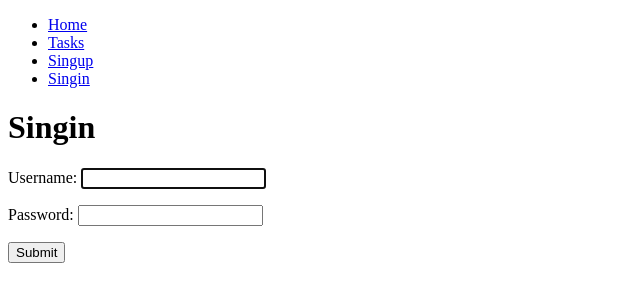
After one commit to GioSosaGacia/django_user, a Django app: page /singin/ in a window 1280 px wide. The commit adds this page. Shown: the top 302 px of the page, without its empty margins (0-640 px from the left). Run offline with Django 5.2, Linux system fonts and the light colour scheme.

Commit message:
Login/singin usando AuthenticatioForm and authenticate

```diff
--- a/djangocrud/urls.py
+++ b/djangocrud/urls.py
@@ -23,4 +23,6 @@ urlpatterns = [
     path('', views.home, name='home'),
     path('singup/', views.singup, name='singup'),
     path('tasks/', views.tasks, name='tasks'),
+    path('logout/', views.singout, name='logout'),
+    path('singin/', views.singin, name='singin'),
 ]
--- a/tasks/templates/base.html
+++ b/tasks/templates/base.html
@@ -23,6 +23,9 @@
                 <li>
                     <a href='/singup'>Singup</a>
                 </li>
+                <li>
+                    <a href='/singin'>Singin</a>
+                </li>
             {% endif %}
         </ul>
     </nav>
--- /dev/null
+++ b/tasks/templates/singin.html
@@ -0,0 +1,19 @@
+
+{% extends "base.html" %}
+
+{% block content  %}
+<h1>Singin</h1>
+{{error}}
+
+<form method="POST" action="/singin/">
+    {% csrf_token %}
+
+    {{form.as_p}}
+
+    <!-- form fields go here -->
+    <button type="submit">
+        Submit
+    </button>
+</form>
+
+{% endblock  %}
--- a/tasks/views.py
+++ b/tasks/views.py
@@ -4,12 +4,12 @@ from django.http import HttpResponse
 from django.shortcuts import render, redirect
 
 # django por defecto ya contiene un formularario para la autenticaion de usarios y para utilizarlo debemos de importar la siguiente clase ->UserCreationForm
-from django.contrib.auth.forms import UserCreationForm
+from django.contrib.auth.forms import UserCreationForm, AuthenticationForm
 # Para crear usuarios importa la clase User
 from django.contrib.auth.models import User
-#permite crear una cookie que indica que se ha iniciado sesión, nota: no valida que los datos sean correctos
-from django.contrib.auth import login
-#tambien podemos usar errores especificos como integrity error
+# permite crear una cookie que indica que se ha iniciado sesión, nota: no valida que los datos sean correctos, logout permite cerrar sesión
+from django.contrib.auth import login, logout, authenticate
+# tambien podemos usar errores especificos como integrity error
 from django.db import IntegrityError
 
 
@@ -32,14 +32,14 @@ def singup(request):
             try:
                 # register user
                 user = User.objects.create_user(
-                username=request.POST['username'], password=request.POST['password1'])
+                    username=request.POST['username'], password=request.POST['password1'])
                 user.save()
-                #return HttpResponse('User created successfuly')
-                #indica que el usuario esta conectado en tasks y lo podemos ver en modo desarrollo apartado aplicación y en cookies, se abre un sessionid
+                # return HttpResponse('User created successfuly')
+                # indica que el usuario esta conectado en tasks y lo podemos ver en modo desarrollo apartado aplicación y en cookies, se abre un sessionid
                 login(request, user)
-                #al agregar un usuario y guardarlo nos redirecciona a tasks, al ejecutar return se finaliza cualquier funcion o seccion de codigo..
+                # al agregar un usuario y guardarlo nos redirecciona a tasks, al ejecutar return se finaliza cualquier funcion o seccion de codigo..
                 return redirect('tasks')
-            except IntegrityError: #-> podemos considerar exepciones a errores en especifico
+            except IntegrityError:  # -> podemos considerar exepciones a errores en especifico
                 return render(request, 'singup.html', {
                     'form': UserCreationForm,
                     'error': 'User already exists'
@@ -52,4 +52,29 @@ def singup(request):
 
 
 def tasks(request):
-    return render(request,'tasks.html')
+    return render(request, 'tasks.html')
+
+
+# usa la clase de logout la cual debemos de importar, no se puede usar logout como nombre de la función si no marcará error, al cerrar la sesión nos enviara a home
+def singout(request):
+    logout(request)
+    return redirect('home')
+
+
+def singin(request):
+    if request.method == 'GET':
+        return render(request, 'singin.html', {
+            'form': AuthenticationForm
+        })
+    else:
+        # print(request.POST)
+        user =authenticate(
+            request, username=request.POST['username'], password=request.POST['password'])
+        if user is None:
+            return render(request, 'singin.html', {
+                'form': AuthenticationForm,
+                'error': 'Username or Password is incorrect'
+            })
+        else:
+            login(request, user)
+            return redirect('tasks')
```
Also changed, not shown: notas.txt (+48 -1 lines), db.sqlite3, tasks/templates/logout.html (deleted).
